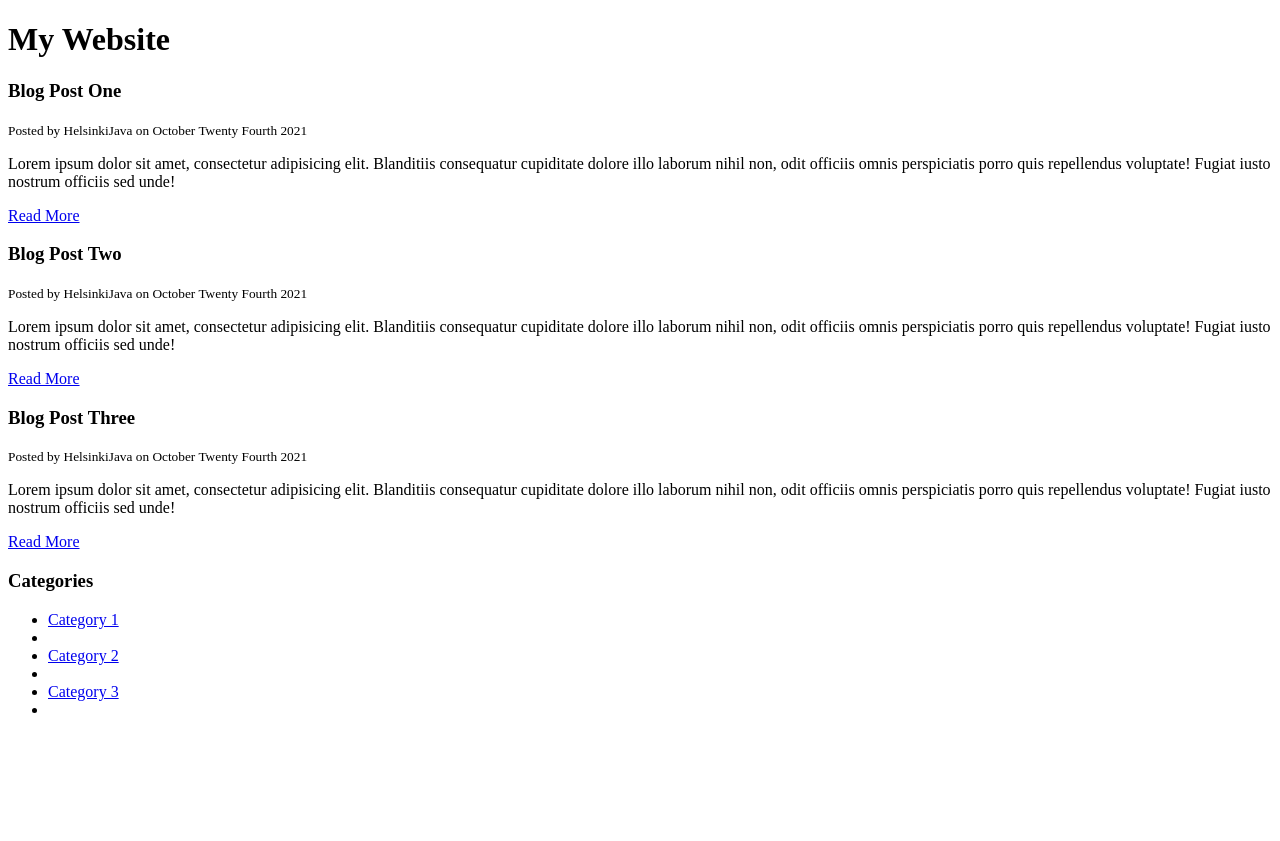
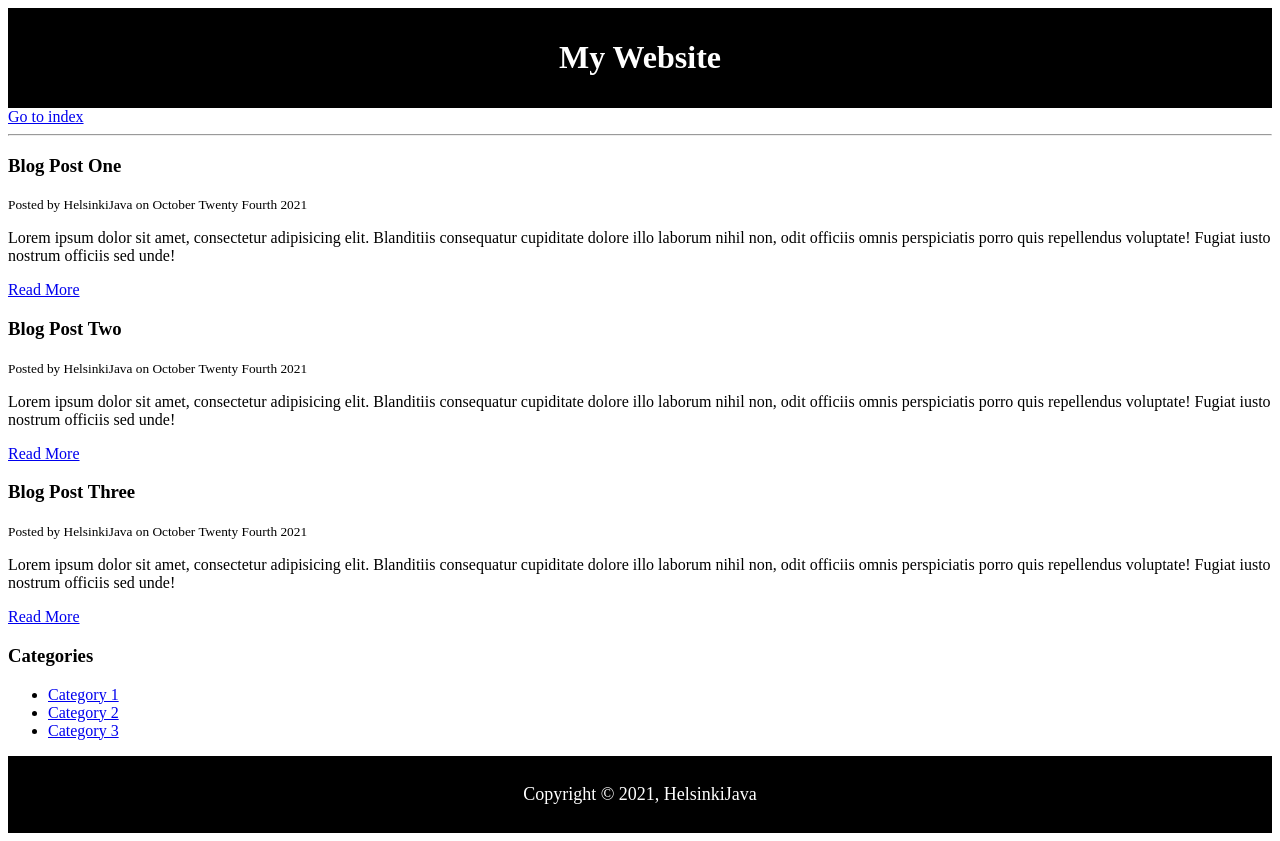
Before and after one commit to HelsinkiJava/RiderProjects, a plain HTML site: page LearnHtml/blog.html in a window 1280 px wide. Before the commit the page ends 800 px from the top, so only its background shows below. Drawn offline with Linux system fonts and the light colour scheme.

Commit message:
Initial commit

```diff
--- a/LearnHtml/blog.html
+++ b/LearnHtml/blog.html
@@ -2,42 +2,72 @@
 <html lang="english">
 <head>
     <title>My Blog</title>
+    <meta name="description" content="Blog by HelsinkiJava">
+    <meta name="keywords" content="web design learning blog, web dev blog, HelsinkiJava">
+    <style>
+        #mainHeader{
+            text-align: center;
+            background-color: black;
+            color: white;
+            padding: 10px;
+        }
+        #mainFooter{
+            text-align: center;
+            font-size: 18px;
+            background-color: black;
+            color: white;
+            padding: 10px;
+        }
+    </style>
+
 </head>
 <body>
-<header>
+<header id="mainHeader">
     <h1>My Website</h1>
 </header>
-
+<a href="index.html">Go to index</a>
+<hr>
 <section>
     <article class="post">
         <h3>Blog Post One</h3>
         <small>Posted by HelsinkiJava on October Twenty Fourth 2021</small>
         <p>Lorem ipsum dolor sit amet, consectetur adipisicing elit. Blanditiis consequatur cupiditate dolore illo
-            laborum nihil non, odit officiis omnis perspiciatis porro quis repellendus voluptate! Fugiat iusto nostrum officiis sed unde!</p>
+            laborum nihil non, odit officiis omnis perspiciatis porro quis repellendus voluptate! Fugiat iusto nostrum
+            officiis sed unde!</p>
         <a href="post.html">Read More</a>
     </article>
     <article class="post">
         <h3>Blog Post Two</h3>
         <small>Posted by HelsinkiJava on October Twenty Fourth 2021</small>
         <p>Lorem ipsum dolor sit amet, consectetur adipisicing elit. Blanditiis consequatur cupiditate dolore illo
-            laborum nihil non, odit officiis omnis perspiciatis porro quis repellendus voluptate! Fugiat iusto nostrum officiis sed unde!</p>
+            laborum nihil non, odit officiis omnis perspiciatis porro quis repellendus voluptate! Fugiat iusto nostrum
+            officiis sed unde!</p>
         <a href="post.html">Read More</a>
     </article>
     <article class="post">
         <h3>Blog Post Three</h3>
         <small>Posted by HelsinkiJava on October Twenty Fourth 2021</small>
         <p>Lorem ipsum dolor sit amet, consectetur adipisicing elit. Blanditiis consequatur cupiditate dolore illo
-            laborum nihil non, odit officiis omnis perspiciatis porro quis repellendus voluptate! Fugiat iusto nostrum officiis sed unde!</p>
+            laborum nihil non, odit officiis omnis perspiciatis porro quis repellendus voluptate! Fugiat iusto nostrum
+            officiis sed unde!</p>
         <a href="post.html">Read More</a>
     </article>
 </section>
 <aside>
     <h3>Categories</h3>
-    <ul>
-        <li><a href="#">Category 1</a><li>
-        <li><a href="#">Category 2</a><li>
-        <li><a href="#">Category 3</a><li>
-    </ul>
+    <nav>
+        <ul>
+            <li><a href="#">Category 1</a>
+            </li>
+            <li><a href="#">Category 2</a>
+            </li>
+            <li><a href="#">Category 3</a>
+            </li>
+        </ul>
+    </nav>
 </aside>
+<footer id="mainFooter">
+    <p>Copyright &copy; 2021, HelsinkiJava</p>
+</footer>
 </body>
 </html>
```
Also changed, not shown: LearnHtml/index.html (+3 -0 lines).
